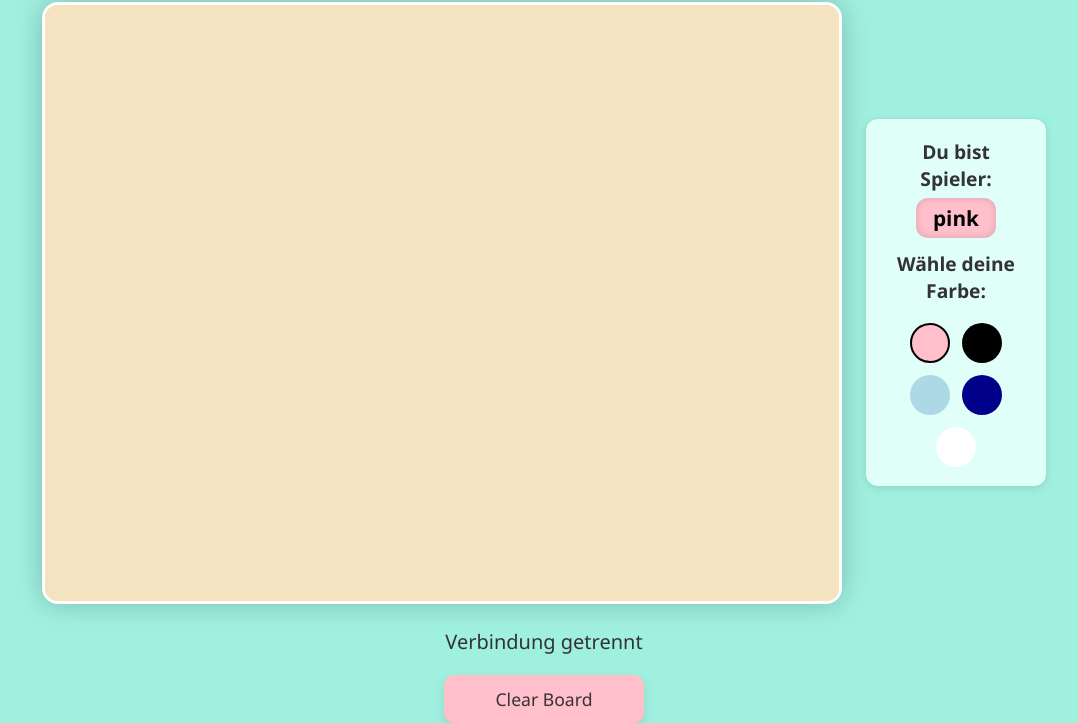
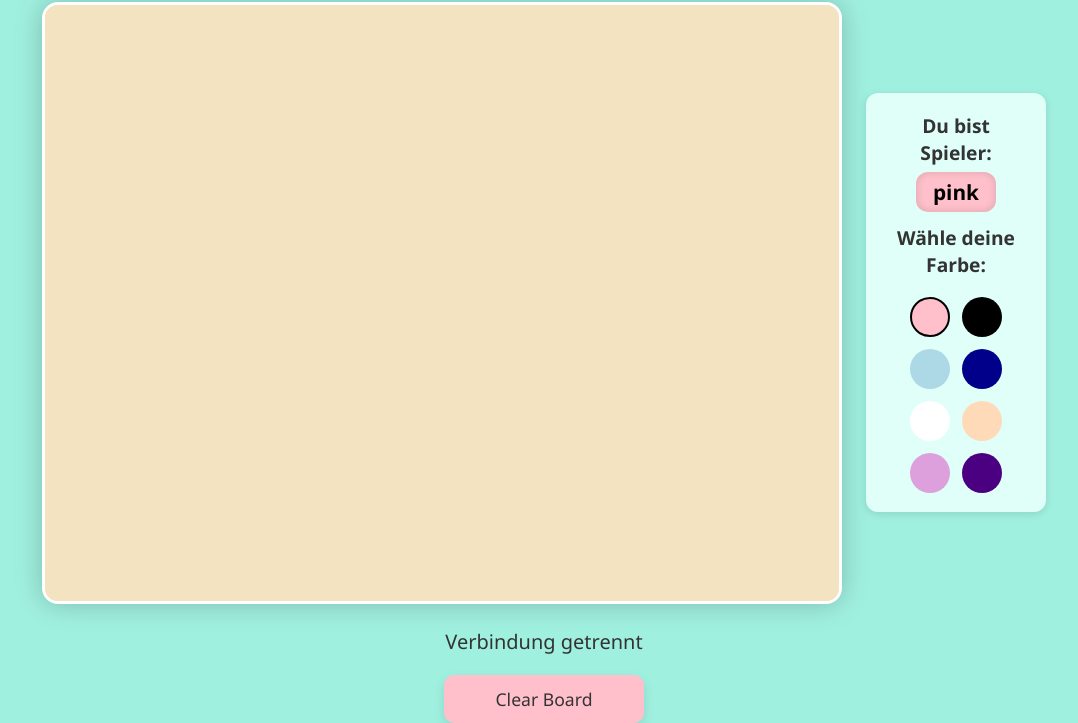
Before and after one commit to Paddy9814/Muscheln, a plain HTML site: page index.html in a window 1280 px wide. Both pictures are taken after a click on the button 1026 px from the left and 441 px from the top of the page. Shown: the part 99-822 px from the top of the page, without its empty margins (96-1174 px from the left). Drawn offline with Linux system fonts and the light colour scheme.

Commit message:
Update index.html

```diff
--- a/index.html
+++ b/index.html
@@ -231,7 +231,8 @@
   const shellCountDisplay = document.getElementById('shell-count');
   const colorNameDisplay = document.getElementById('color-name');
   const colorSelectionContainer = document.getElementById('color-selection');
-  const colors = ['pink', 'black', 'lightblue', 'darkblue', 'white'];
+  // Farben inklusive neu ergänzte Farben
+  const colors = ['pink', 'black', 'lightblue', 'darkblue', 'white', 'peachpuff', 'plum', 'indigo'];
 
   const canvasWidth = canvas.width;
   const canvasHeight = canvas.height;
@@ -250,7 +251,7 @@
     if(colorNameDisplay){
       if(playerColor){
         colorNameDisplay.textContent = playerColor;
-        const darkColors = ['black', 'darkblue'];
+        const darkColors = ['black', 'darkblue', 'indigo'];
         colorNameDisplay.style.backgroundColor = playerColor;
         colorNameDisplay.style.color = darkColors.includes(playerColor.toLowerCase()) ? '#fff' : '#000';
         colorNameDisplay.style.padding = '0.3em 0.8em';
@@ -389,7 +390,6 @@
     }
   });
 
-  // Touch und Klick handler, berücksichtigt scroll & zoom:
   function getCanvasCoordinates(e) {
     const rect = canvas.getBoundingClientRect();
     let clientX, clientY;
@@ -401,7 +401,6 @@
       clientX = e.clientX;
       clientY = e.clientY;
     }
-    // Berücksichtige das Verhältnis falls Canvas skaliert ist:
     const scaleX = canvas.width / rect.width;
     const scaleY = canvas.height / rect.height;
 
@@ -417,7 +416,6 @@
       alert('Bitte wähle zuerst eine Farbe!');
       return;
     }
-
     const pos = getCanvasCoordinates(e);
 
     const size = 10;
```
